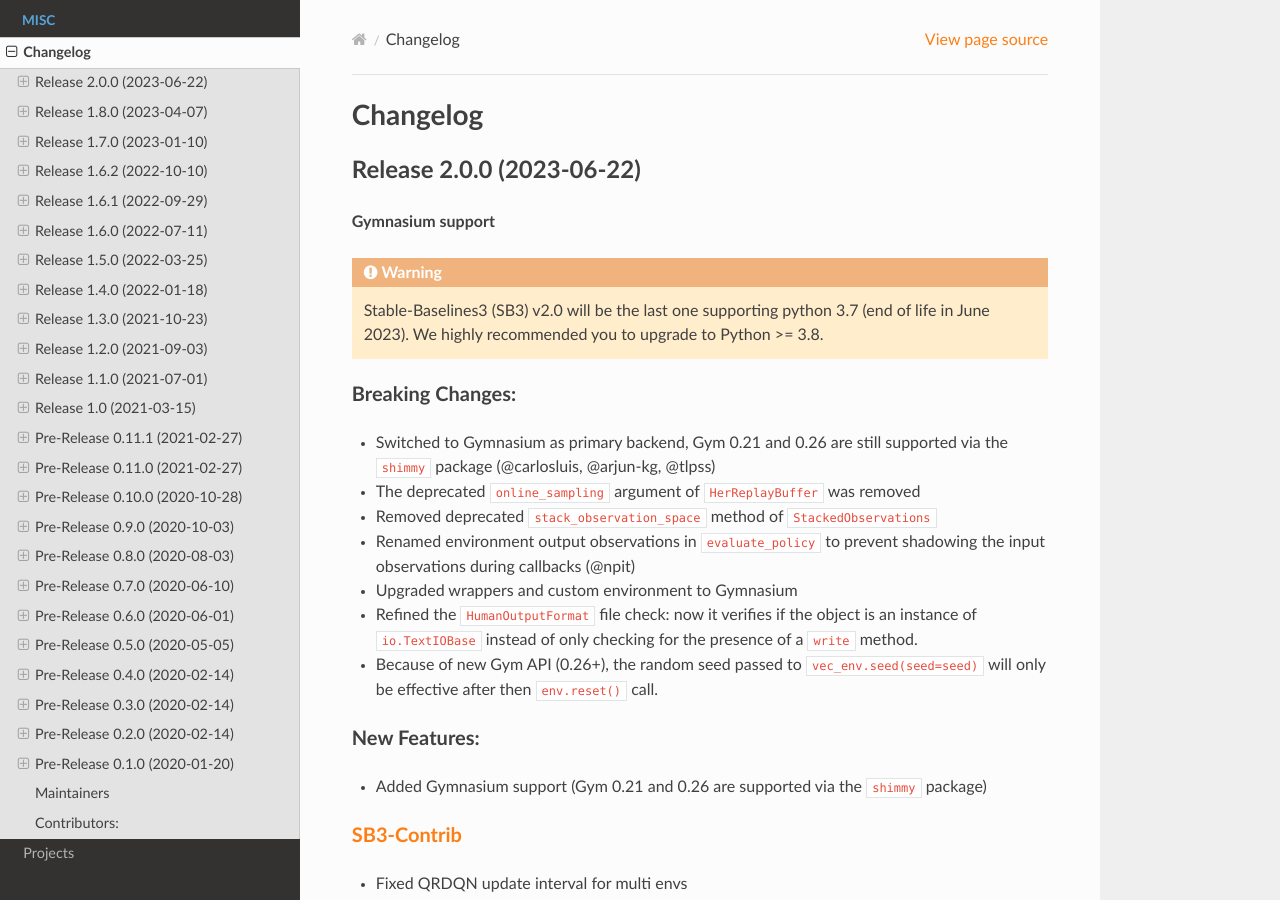
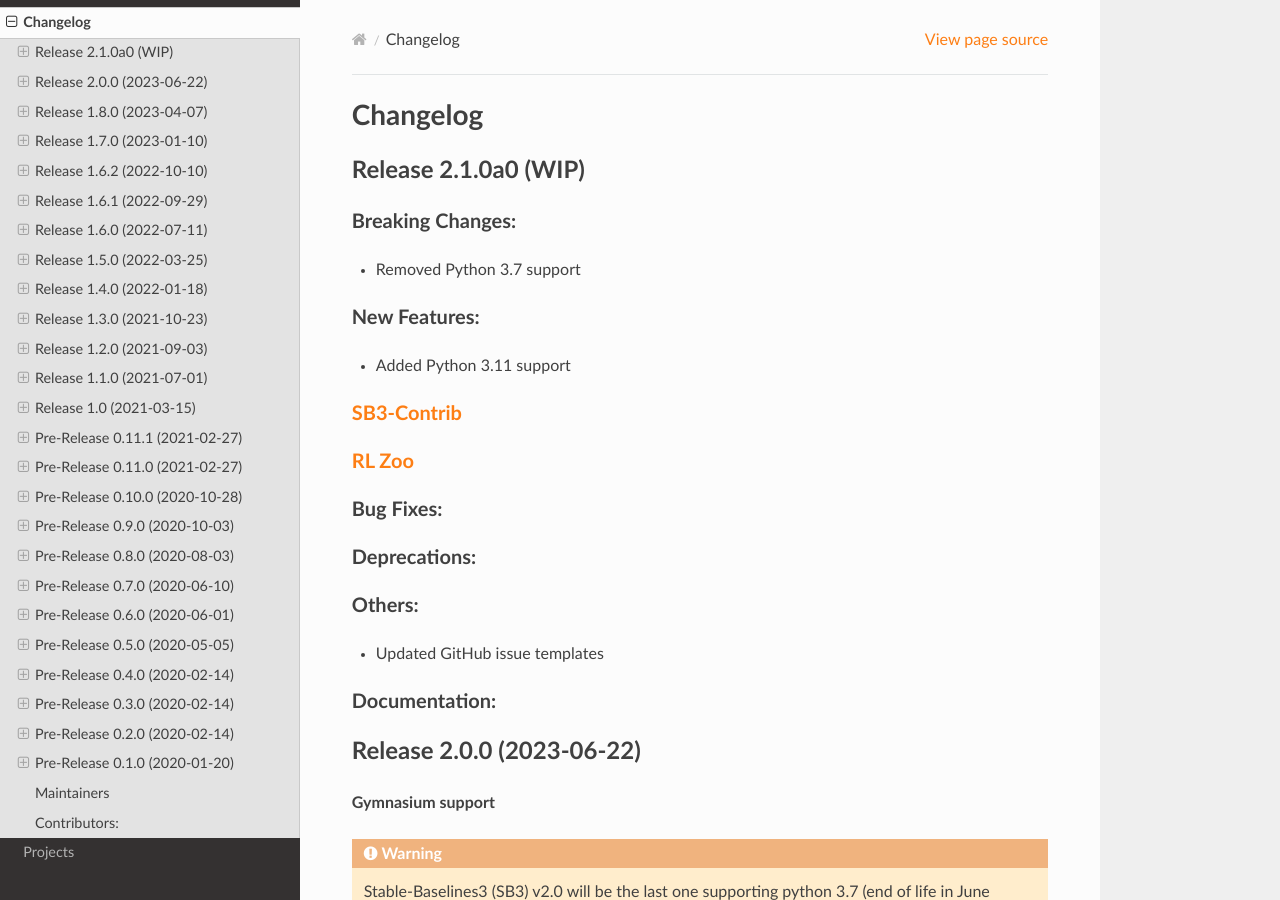
Before and after one commit to DLR-RM/stable-baselines3, a Sphinx documentation site: the page built from docs/misc/changelog.rst, in a window 1280 px wide and 900 px high. Built offline with Sphinx 7.4.7 and the Read the Docs theme 2.0.0, drawn with Linux system fonts in a browser that asks for light colours.

Commit message:
Drop python 3.7, add 3.11 and update github templates

```diff
--- a/docs/misc/changelog.rst
+++ b/docs/misc/changelog.rst
@@ -2,6 +2,38 @@
 
 Changelog
 ==========
+
+
+Release 2.1.0a0 (WIP)
+--------------------------
+
+Breaking Changes:
+^^^^^^^^^^^^^^^^^
+- Removed Python 3.7 support
+
+New Features:
+^^^^^^^^^^^^^
+- Added Python 3.11 support
+
+`SB3-Contrib`_
+^^^^^^^^^^^^^^
+
+`RL Zoo`_
+^^^^^^^^^
+
+Bug Fixes:
+^^^^^^^^^^
+
+Deprecations:
+^^^^^^^^^^^^^
+
+Others:
+^^^^^^^
+- Updated GitHub issue templates
+
+Documentation:
+^^^^^^^^^^^^^^
+
 
 Release 2.0.0 (2023-06-22)
 --------------------------
--- a/pyproject.toml
+++ b/pyproject.toml
@@ -1,8 +1,8 @@
 [tool.ruff]
 # Same as Black.
 line-length = 127
-# Assume Python 3.7
-target-version = "py37"
+# Assume Python 3.8
+target-version = "py38"
 # See https://beta.ruff.rs/docs/rules/
 select = ["E", "F", "B", "UP", "C90", "RUF"]
 # B028: Ignore explicit stacklevel`
--- a/setup.py
+++ b/setup.py
@@ -105,7 +105,6 @@
         "gymnasium==0.28.1",
         "numpy>=1.20",
         "torch>=1.11",
-        'typing_extensions>=4.0,<5; python_version < "3.8.0"',
         # For saving models
         "cloudpickle",
         # For reading logs
@@ -154,7 +153,7 @@
     long_description=long_description,
     long_description_content_type="text/markdown",
     version=__version__,
-    python_requires=">=3.7",
+    python_requires=">=3.8",
     # PyPI package information.
     project_urls={
         "Code": "https://github.com/DLR-RM/stable-baselines3",
@@ -166,10 +165,10 @@
     },
     classifiers=[
         "Programming Language :: Python :: 3",
-        "Programming Language :: Python :: 3.7",
         "Programming Language :: Python :: 3.8",
         "Programming Language :: Python :: 3.9",
         "Programming Language :: Python :: 3.10",
+        "Programming Language :: Python :: 3.11",
     ],
 )
 
--- a/stable_baselines3/version.txt
+++ b/stable_baselines3/version.txt
@@ -1 +1 @@
-2.0.0
+2.1.0a0
```
Also changed, not shown: 6 other files.
